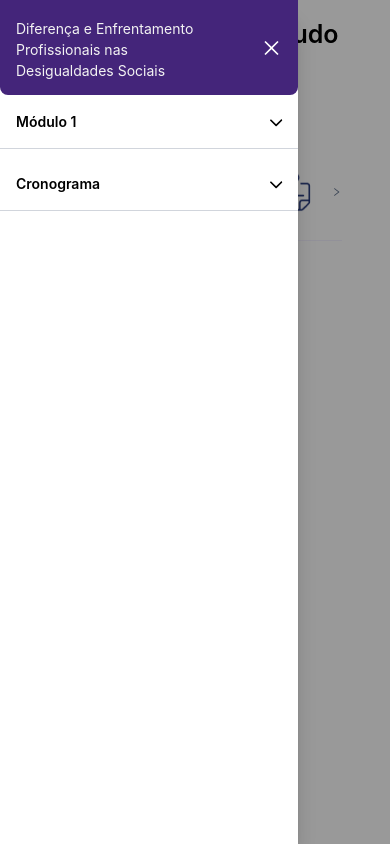
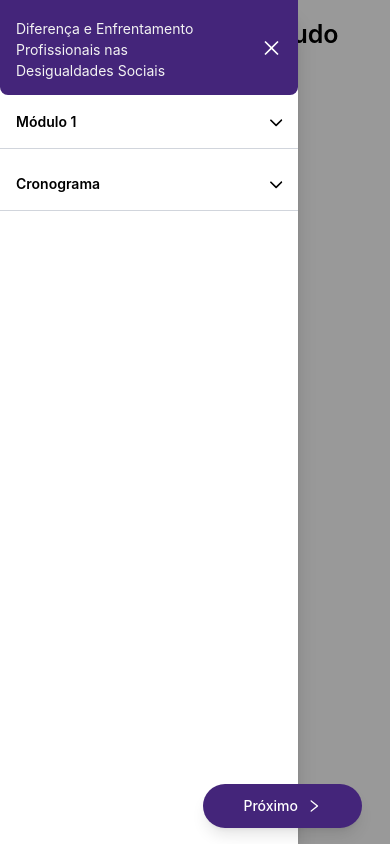
Before and after one commit to pvictor1206/modulos-enfrentamentos-IUVI, a React (Vite) app: page / in a window 390 px wide. Built offline with nearby package versions, Linux system fonts and the light colour scheme.

Commit message:
mobile buttom bar

```diff
--- /dev/null
+++ b/src/components/Mobile/MobileBottomBar.jsx
@@ -0,0 +1,18 @@
+import { Link } from "react-router-dom";
+import { AiOutlineRight } from "react-icons/ai";
+
+export default function MobileBottomBar({ to, text = "Próximo" }) {
+  return (
+    <div className="fixed bottom-4 right-[28px] z-50 md:hidden pb-[env(safe-area-inset-bottom)] pr-[env(safe-area-inset-right)]">
+      <Link
+        to={to}
+        className="inline-flex items-center justify-center gap-2
+                   rounded-full bg-[#44257A] text-white px-[40px] py-3
+                   shadow-lg active:scale-[0.99] transition"
+      >
+        <span className="text-sm font-medium">{text}</span>
+        <AiOutlineRight className="h-4 w-4" />
+      </Link>
+    </div>
+  );
+}
--- a/src/components/Modules/Module-01/Module_01_01.jsx
+++ b/src/components/Modules/Module-01/Module_01_01.jsx
@@ -1,6 +1,7 @@
 // Module_01_01.jsx
 import MainLayout from "../../Sidebar/MainLayout";
 import { AiOutlineRight } from "react-icons/ai"; // topo do arquivo
+import MobileBottomBar from "../../Mobile/MobileBottomBar";
 
 function Module_01_01() {
   return (
@@ -10,7 +11,9 @@ function Module_01_01() {
           Metodologia de Estudo na Educação a Distância - #1.1
         </h1>
 
-        <div className="Line-After-Title" />
+        <div className="Line-After-Title" /></div>
+
+        <div className="hidden md:block">
             <div className="mt-3 ml-auto w-full max-w-[460px] pt-2">
             <div className="flex items-center gap-4">
               <div className="">
@@ -30,6 +33,11 @@ function Module_01_01() {
           </div>
           <hr className="border-0 h-px bg-[#F4F2FF] my-4" />
         </div>
+
+        {/* tab bar só no mobile */}
+        <MobileBottomBar to="/#" text="Próximo" />
+
+
     </MainLayout>
   );
 }
```
Lines whose indentation alone changed are shown as unchanged.
